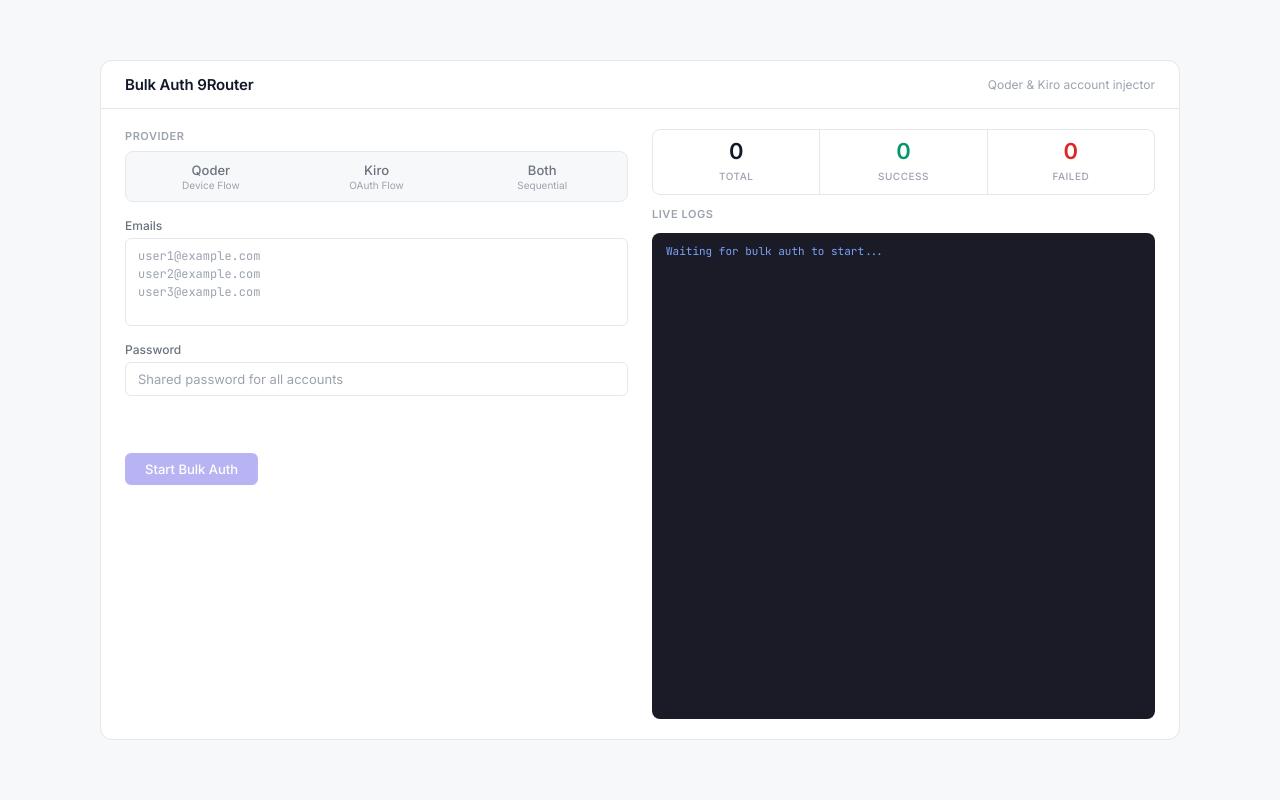
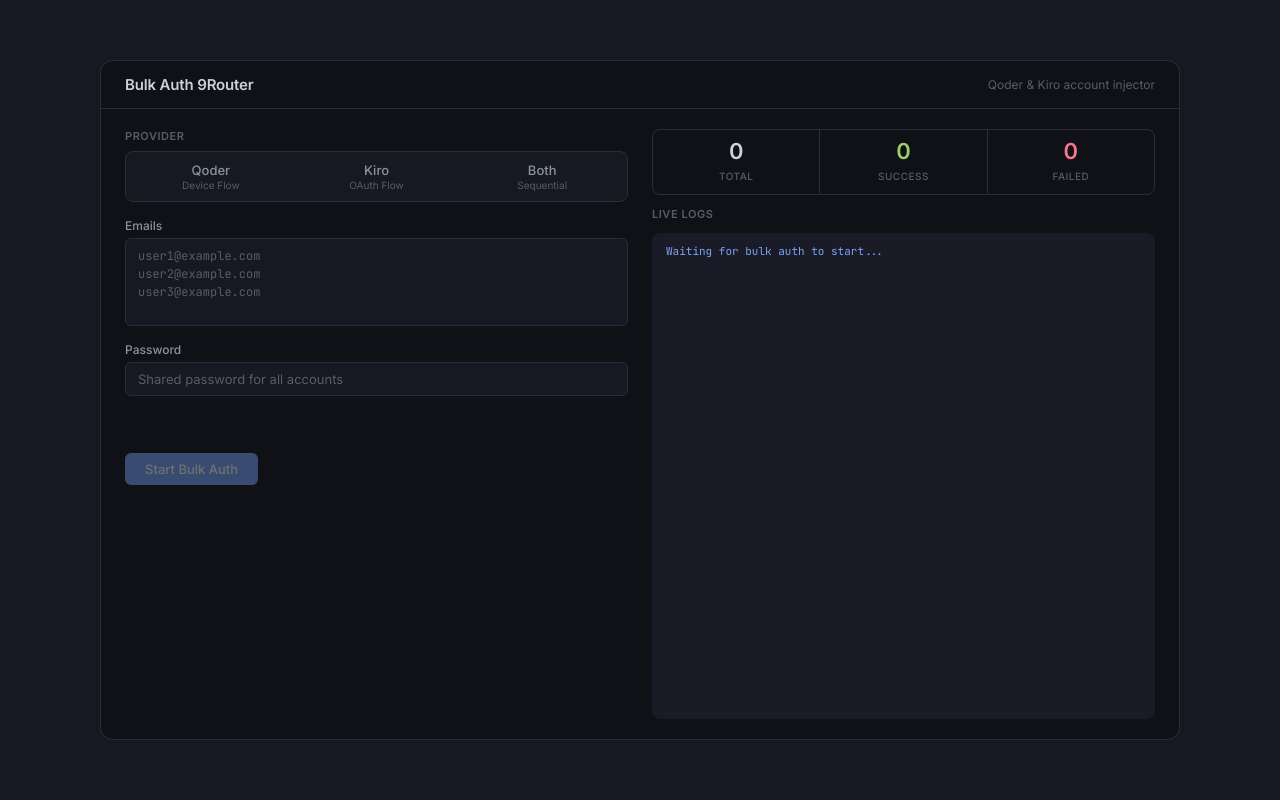
Before and after one commit to Daivageralda/bulk-auth-9router, a Flask app: page / in a window 1280 px wide. Run offline with Flask 3, Linux system fonts and the light colour scheme.

Commit message:
style(web-ui): switch to dark theme with Tokyo Night palette
- Replace light color scheme with deep dark palette (#0f1117 bg, #161822 surface)
- Use Tokyo Night-inspired accent colors (#7aa2f7 blue, #9ece6a green, #f7768e red)
- Update all hardcoded borders, shadows, and backgrounds for dark context
- Darken input fields and provider segmented control for contrast layering
- Adjust focus rings, hover states, and alert/result borders for dark mode
- Log console retains terminal aesthetic, now cohesive with overall theme

No JavaScript, Flask, or DOM structure changes.

```diff
--- a/templates/index.html
+++ b/templates/index.html
@@ -10,20 +10,20 @@
         * { margin: 0; padding: 0; box-sizing: border-box; }
 
         :root {
-            --bg: #ffffff;
-            --surface: #f7f8fa;
-            --border: #e5e7eb;
-            --border-focus: #6366f1;
-            --text-primary: #111827;
-            --text-secondary: #6b7280;
-            --text-muted: #9ca3af;
-            --accent: #4f46e5;
-            --accent-light: #eef2ff;
-            --success: #059669;
-            --success-bg: #ecfdf5;
-            --error: #dc2626;
-            --error-bg: #fef2f2;
-            --warning: #d97706;
+            --bg: #0f1117;
+            --surface: #161822;
+            --border: #2a2d3a;
+            --border-focus: #7aa2f7;
+            --text-primary: #c9d1d9;
+            --text-secondary: #8b949e;
+            --text-muted: #565d6b;
+            --accent: #7aa2f7;
+            --accent-light: #1a1f35;
+            --success: #9ece6a;
+            --success-bg: #162214;
+            --error: #f7768e;
+            --error-bg: #261418;
+            --warning: #e0af68;
             --radius: 8px;
             --radius-sm: 6px;
         }
@@ -178,7 +178,7 @@
             font-family: inherit;
             font-size: 13px;
             color: var(--text-primary);
-            background: var(--bg);
+            background: var(--surface);
             transition: border-color 0.15s, box-shadow 0.15s;
             outline: none;
         }
```
Also changed, not shown: other parts of templates/index.html (+11 -11 lines).
